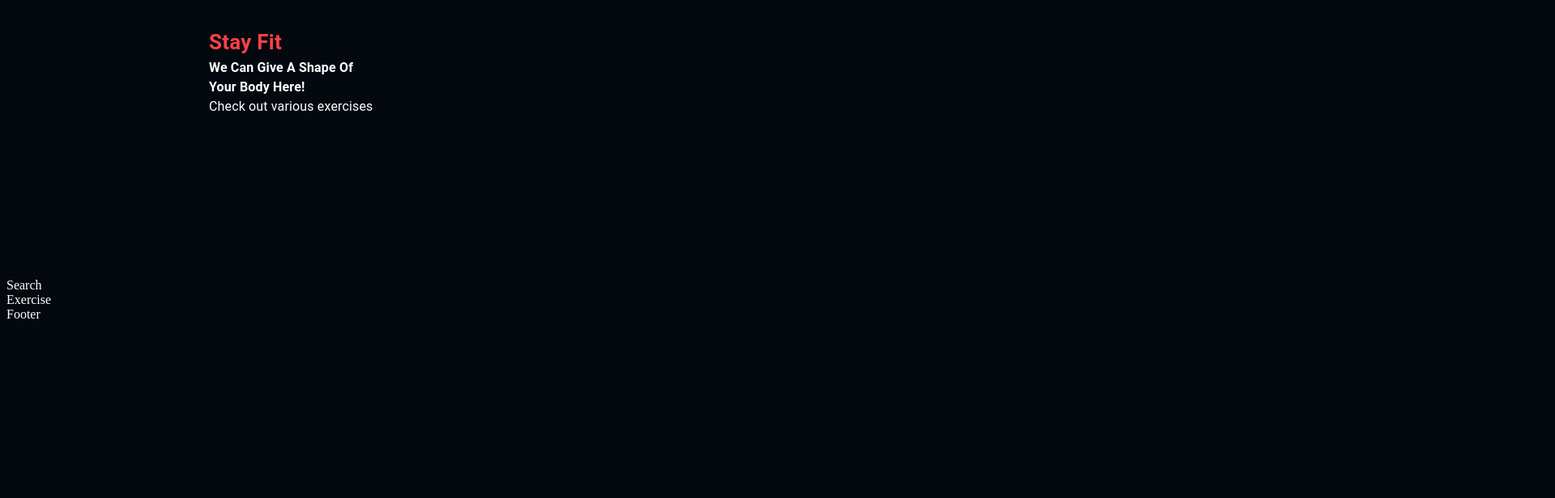
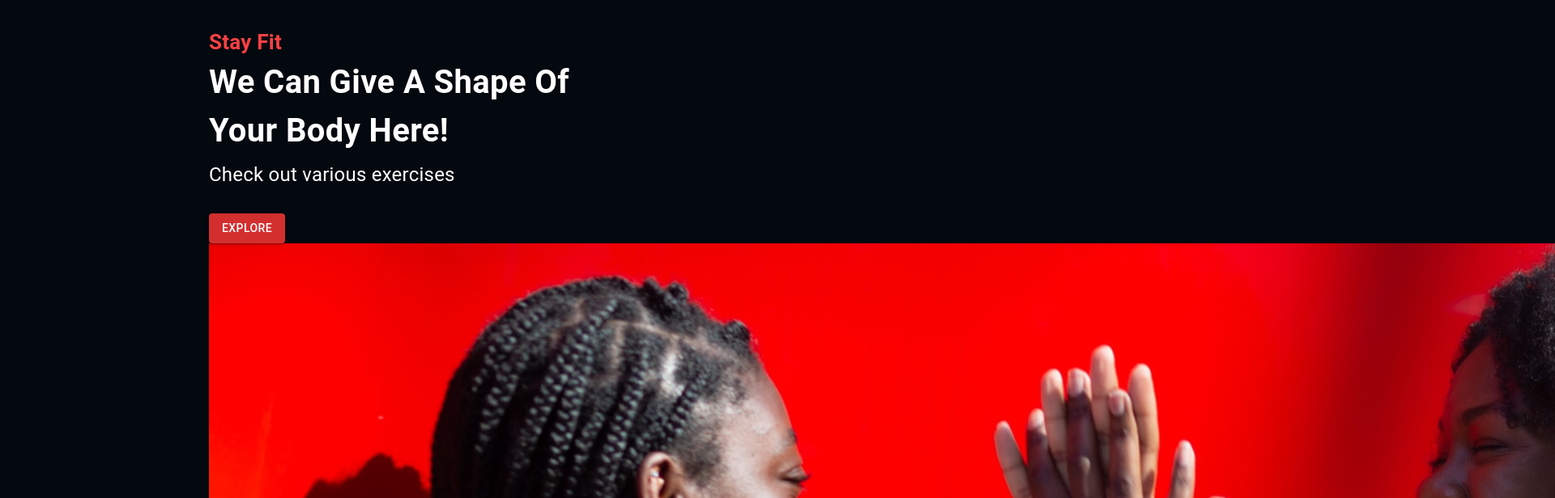
Before and after one commit to Kelly-kells/fit-fam, a React (Create React App) app: page / in a window 1280 px wide. Shown: the part 460-1076 px from the top of the page at 81% size, 1920 px wide, since content can reach past the window. Before the commit the page ends 866 px from the top, so only its background shows below. Built offline with nearby package versions, Linux system fonts and the light colour scheme.

Commit message:
banner-section

```diff
--- a/src/components/Banner.js
+++ b/src/components/Banner.js
@@ -1,5 +1,7 @@
 import React from "react";
 import { Box, Stack, Typography } from "@mui/material";
+import { Button } from "@mui/material";
+import BannerImage from '../assets/BannerImage.jpg'
 
 const Banner = () => {
   return (
@@ -11,10 +13,15 @@ const Banner = () => {
       <Typography color="#f94144" fontWeight="600" fontSize="26px">
         Stay Fit
       </Typography>
-      <Typography fontWeight={700} >
+      <Typography fontWeight={700}
+      sx={{fontSize:{lg:'40px', sx: "36px"}}} >
         We Can Give A Shape Of <br /> Your Body Here!
-      </Typography>
-      <Typography>Check out various exercises</Typography>
+      </Typography >
+      <Typography lineHeight='2' fontSize='1.5rem' mb={3}>Check out various exercises</Typography>
+      <Button variant="contained" color="error" href="#exercise">
+  Explore
+</Button>
+<img  src={BannerImage} alt="Banner"   className="BannerImg"/>
     </Box>
   );
 };
```
Also changed, not shown: src/assets/BannerImage.jpg (added).
